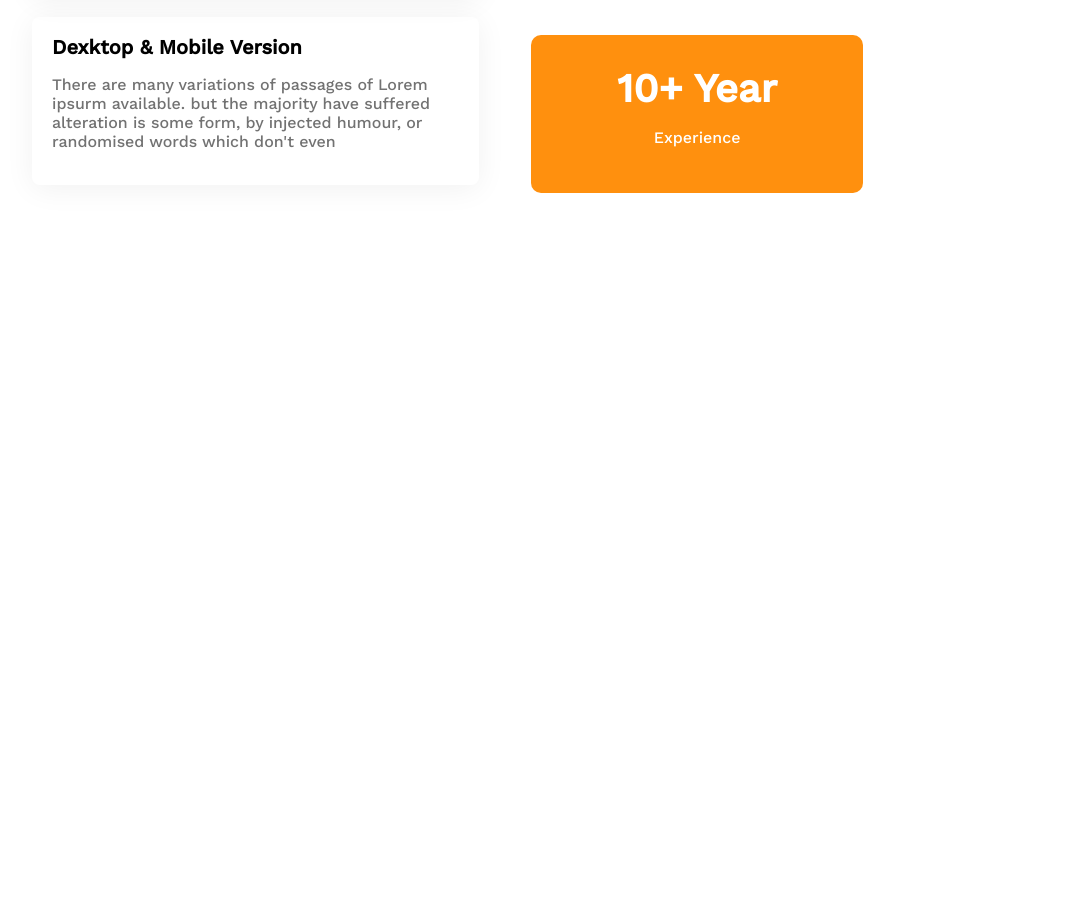
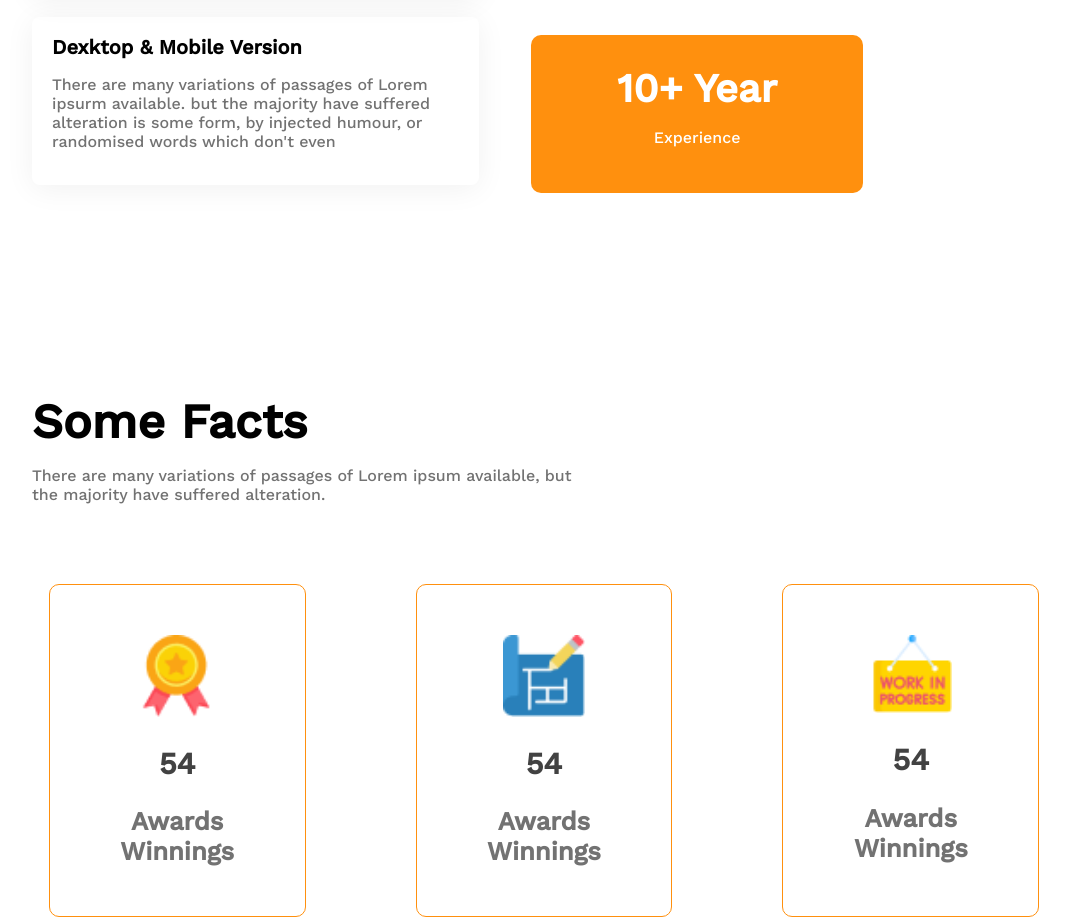
Before and after one commit to nafismahamudshahin/g3-architects, a plain HTML site: page index.html in a window 1280 px wide. Shown: the part 3046-3963 px from the top of the page, without its empty margins (96-1166 px from the left). Before the commit the page ends 3339 px from the top, so only its background shows below. Drawn offline with nearby package versions, Linux system fonts and the light colour scheme.

Commit message:
some facts

```diff
--- a/index.html
+++ b/index.html
@@ -3,8 +3,10 @@
 <head>
     <meta charset="UTF-8">
     <meta name="viewport" content="width=device-width, initial-scale=1.0">
+    <script src="https://kit.fontawesome.com/39f0ad8315.js" crossorigin="anonymous"></script>
+    <link rel="icon" href="images/icons/email.png">
     <link rel="stylesheet" href="style.css">
-    <title>Document</title>
+    <title>G3 Architects</title>
 </head>
 <body>
     <header>
@@ -121,6 +123,42 @@
                 <p>Experience</p>
             </div>
         </section>
+        <section class="facts">
+            <div class="section-head">
+                <div class="section-title">
+                    <strong class="sec-title">Some Facts</strong>
+
+                </div>
+                <p class="dispiction">
+                    There are many variations of passages of Lorem ipsum available,
+                     but <br> the majority have suffered alteration.
+                </p>
+            </div>
+            <div class="containers">
+
+                <div class="project">
+                    <div class="icon">
+                        <img src="images/icons/ribon.png" alt="">
+                    </div>
+                    <h2 class="total-of-numbar">54</h2>
+                    <strong class="item-name">Awards Winnings</strong>
+                </div>
+                <div class="project">
+                    <div class="icon">
+                       <img src="images/icons/projects.png" alt="">
+                    </div>
+                    <h2 class="total-of-numbar">54</h2>
+                    <strong class="item-name">Awards Winnings</strong>
+                </div>
+                <div class="project">
+                    <div class="icon">
+                        <img src="images/icons/customers.png" alt="">
+                    </div>
+                    <h2 class="total-of-numbar">54</h2>
+                    <strong class="item-name">Awards Winnings</strong>
+                </div>
+            </div>
+        </section>
     </main>
 </body>
 </html>
--- a/style.css
+++ b/style.css
@@ -156,3 +156,35 @@ section{
 .years-of-experience p{
     font-size: 16px;
 }
+/* -----------------------------------------
+    facts styles
+----------------------------------------------*/
+.facts{
+    margin: 0px 10%;
+}
+.containers{
+    display: flex;
+    column-gap: 110px;
+    justify-content: center;
+}
+.section-head{
+    margin-bottom: 80px;
+}
+.project{
+    width: 20%;
+    border: 1px solid #FF900E;
+    border-radius: 10px;
+    text-align: center;
+    padding: 50px 25px;
+}
+.total-of-numbar{
+    color: #424242;
+    font-size: 1.9em;
+}
+.item-name{
+    color: #727272;
+    font-size: 1.6em;
+}
+.icon img{
+    width: 40%;
+}
```
